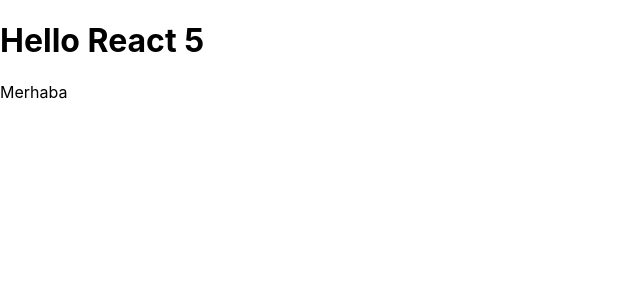
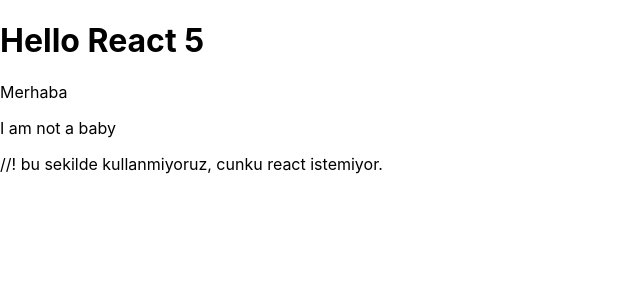
Before and after one commit to Mehmetaliatun/fullstack, a React (Create React App) app in the folder Fullstack/React/rc02_jsx_comp_basicStyling/: page / in a window 1280 px wide. Shown: the top 300 px of the page, without its empty margins (0-640 px from the left). Built offline with nearby package versions, Linux system fonts and the light colour scheme.

Commit message:
comp. & func.

```diff
--- a/Fullstack/React/rc02_jsx_comp_basicStyling/src/index.js
+++ b/Fullstack/React/rc02_jsx_comp_basicStyling/src/index.js
@@ -4,15 +4,19 @@ import ReactDOM from "react-dom/client";
 // import App from "./App";
 import "./index.css";
 const a = 5;
-const element = () => {
+const App = () => {
   return (
     <>
       <h1>Hello React {a}</h1>
       <p>Merhaba</p>
+      <Child />
+      {/* {Child()} */} //! bu sekilde kullanmiyoruz, cunku react istemiyor.
     </>
   );
 };
-console.log(element);
+// console.log(element);
+
+const Child = () => <p>I am not a baby</p>;
 
 const root = ReactDOM.createRoot(document.getElementById("root"));
-root.render(element());
+root.render(<App />);
```
